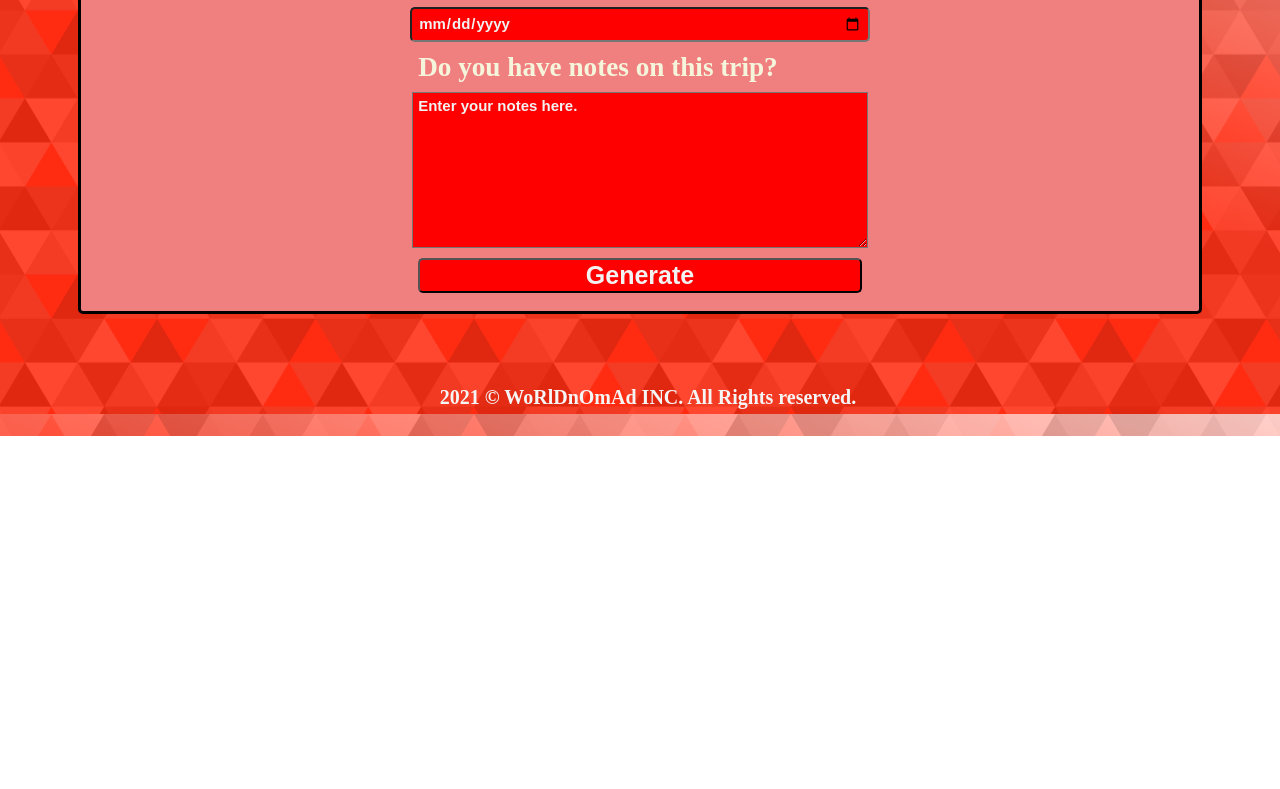
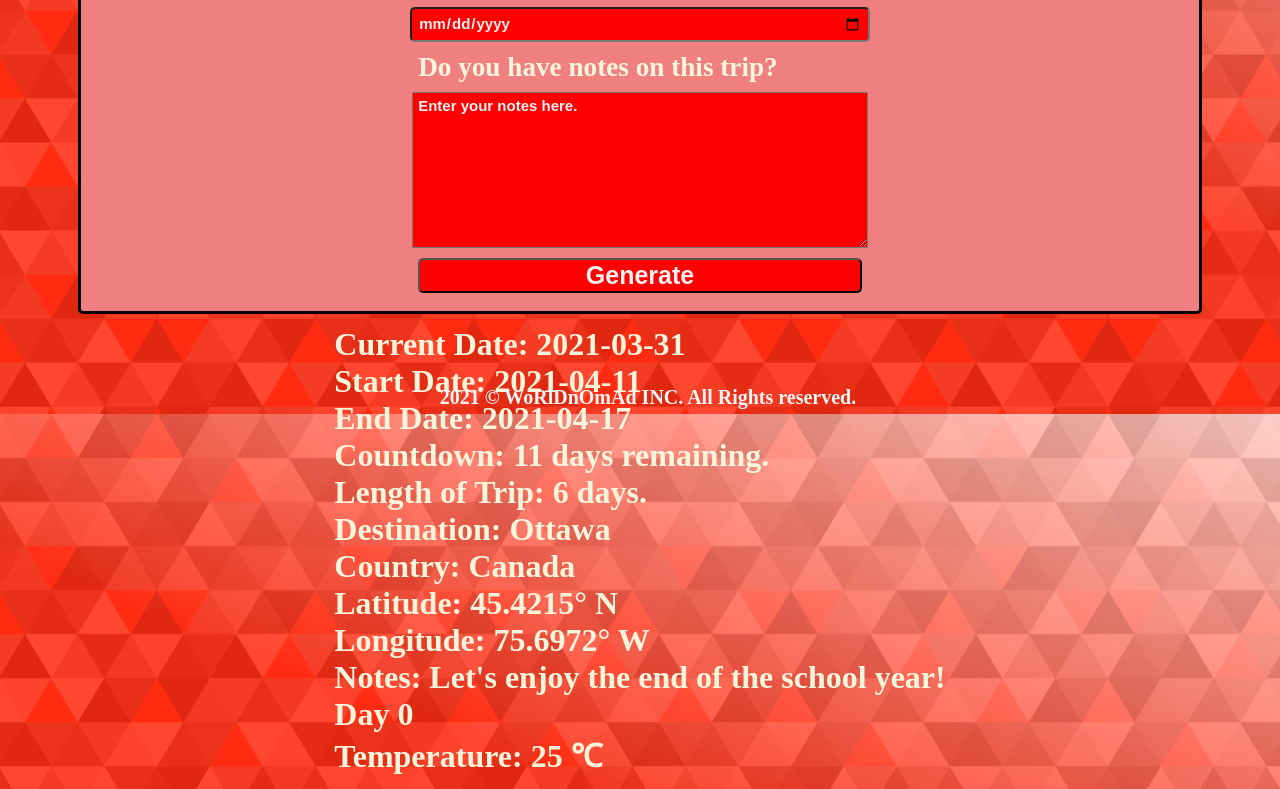
Before and after one commit to ahmedopolis/Travel-Planner, a website built with webpack: page src/client/views/index.html in a window 1280 px wide. Shown: the part 386-1175 px from the top of the page. Before the commit the page ends 822 px from the top, so only its background shows below. Built offline with nearby package versions, Linux system fonts and the light colour scheme.

Commit message:
:construction: Work-In-Progress: Add 'HTML' structure.

```diff
--- a/src/client/views/index.html
+++ b/src/client/views/index.html
@@ -48,7 +48,32 @@
           <button id="submit-button" type="submit">Generate</button>
         </form>
       </section>
-      <section id="results-section"></section>
+      <section id="results-section">
+        <section id="first-results-section">
+          <div id="pixabay-image"></div>
+          <div id="first-results-text">
+            <div id="current-date-results">Current Date: 2021-03-31</div>
+            <div id="start-date-results">Start Date: 2021-04-11</div>
+            <div id="end-date-results">End Date: 2021-04-17</div>
+            <div id="countdown-results">Countdown: 11 days remaining.</div>
+            <div id="length-trip-results">Length of Trip: 6 days.</div>
+            <div id="destination-results">Destination: Ottawa</div>
+            <div id="country-results">Country: Canada</div>
+            <div id="latitude-results">Latitude: 45.4215° N</div>
+            <div id="longitude-results">Longitude: 75.6972° W</div>
+            <div id="notes-results">
+              Notes: Let's enjoy the end of the school year!
+            </div>
+          </div>
+        </section>
+        <section id="second-results-section">
+          <div id="day-index-results">Day 0</div>
+          <div id="weather-icon-results"></div>
+          <div id="temperature-results">Temperature: 25 &#8451</div>
+          <div id="precipitation-results"></div>
+          <div id="weather-description-results"></div>
+        </section>
+      </section>
     </main>
     <!-- Footer of page  -->
     <footer>
```
